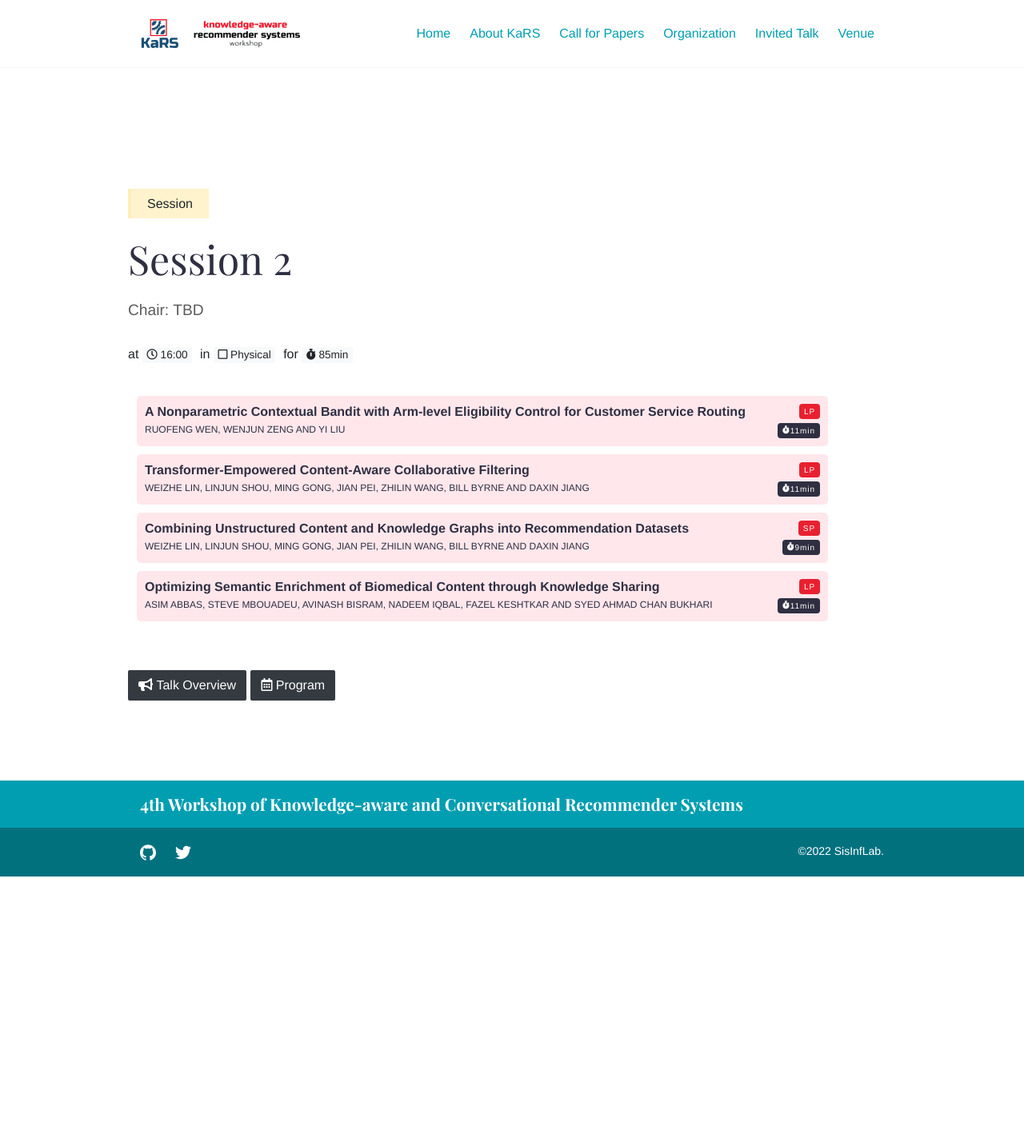
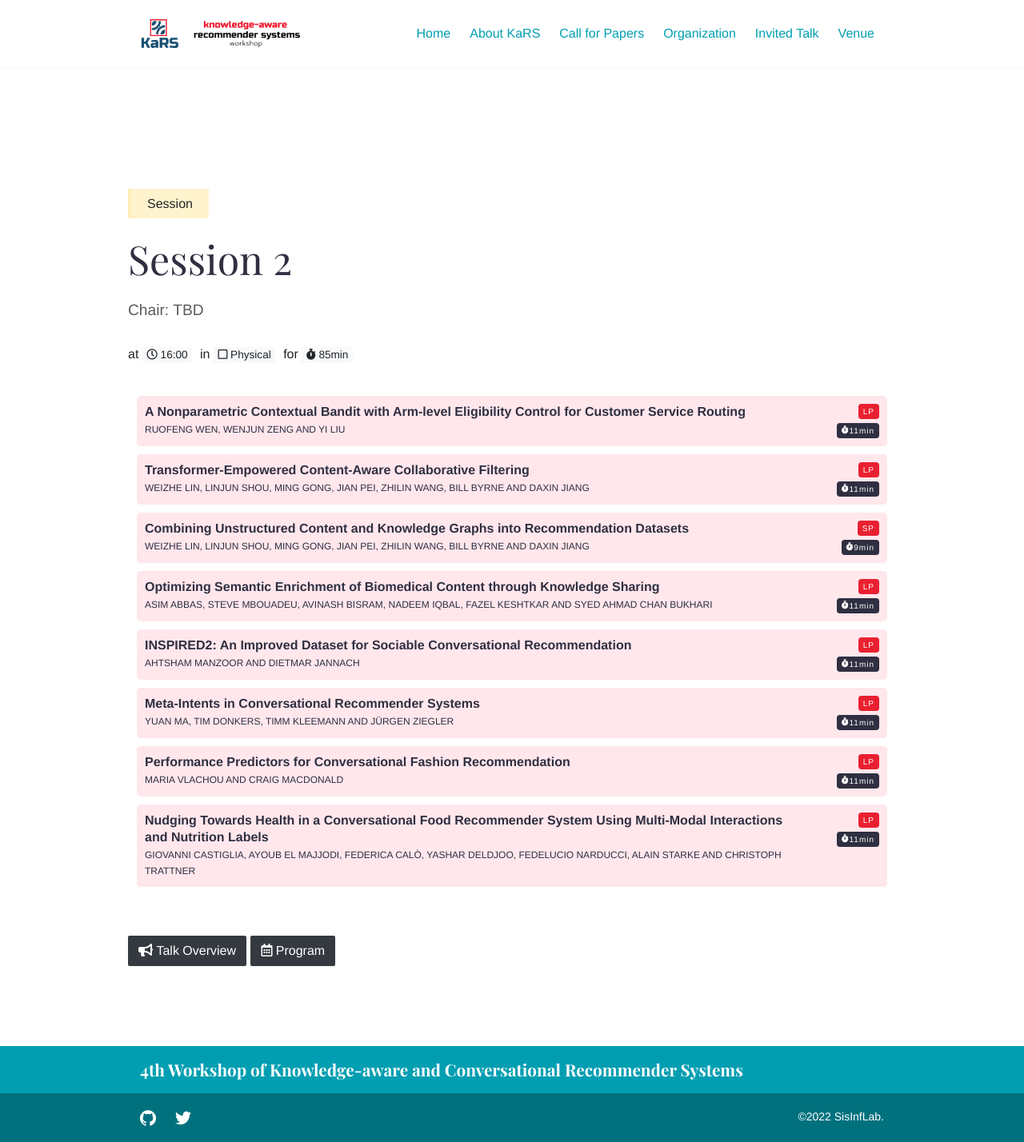
Before and after one commit to kars-workshop/2022, a Jekyll site: the page built from _talks/session2.md, in a window 1280 px wide. Shown: the whole page at 80% size. Built offline with Jekyll 4.4.1, drawn with Linux system fonts in a browser that asks for light colours; before the commit the page ends 1096 px from its top, so only the background shows below that.

Commit message:
Update session2.json

```diff
--- a/_data/session2.json
+++ b/_data/session2.json
@@ -22,6 +22,29 @@
     "authors": "Asim Abbas, Steve Mbouadeu, Avinash Bisram, Nadeem Iqbal, Fazel Keshtkar and Syed Ahmad Chan Bukhari",
     "type": "LP",
     "duration": 11
+  },
+  {
+    "title": "INSPIRED2: An Improved Dataset for Sociable Conversational Recommendation",
+    "authors": "Ahtsham Manzoor and Dietmar Jannach",
+    "type": "LP",
+    "duration": 11
+  },
+  {
+    "title": "Meta-Intents in Conversational Recommender Systems",
+    "authors": "Yuan Ma, Tim Donkers, Timm Kleemann and Jürgen Ziegler",
+    "type": "LP",
+    "duration": 11
+  },
+   {
+    "title": "Performance Predictors for Conversational Fashion Recommendation",
+    "authors": "Maria Vlachou and Craig Macdonald",
+    "type": "LP",
+    "duration": 11
+  },
+    {
+    "title": "Nudging Towards Health in a Conversational Food Recommender System Using Multi-Modal Interactions and Nutrition Labels",
+    "authors": "Giovanni Castiglia, Ayoub El Majjodi, Federica Calò, Yashar Deldjoo, Fedelucio Narducci, Alain Starke and Christoph Trattner",
+    "type": "LP",
+    "duration": 11
   }
-
 ]
```
